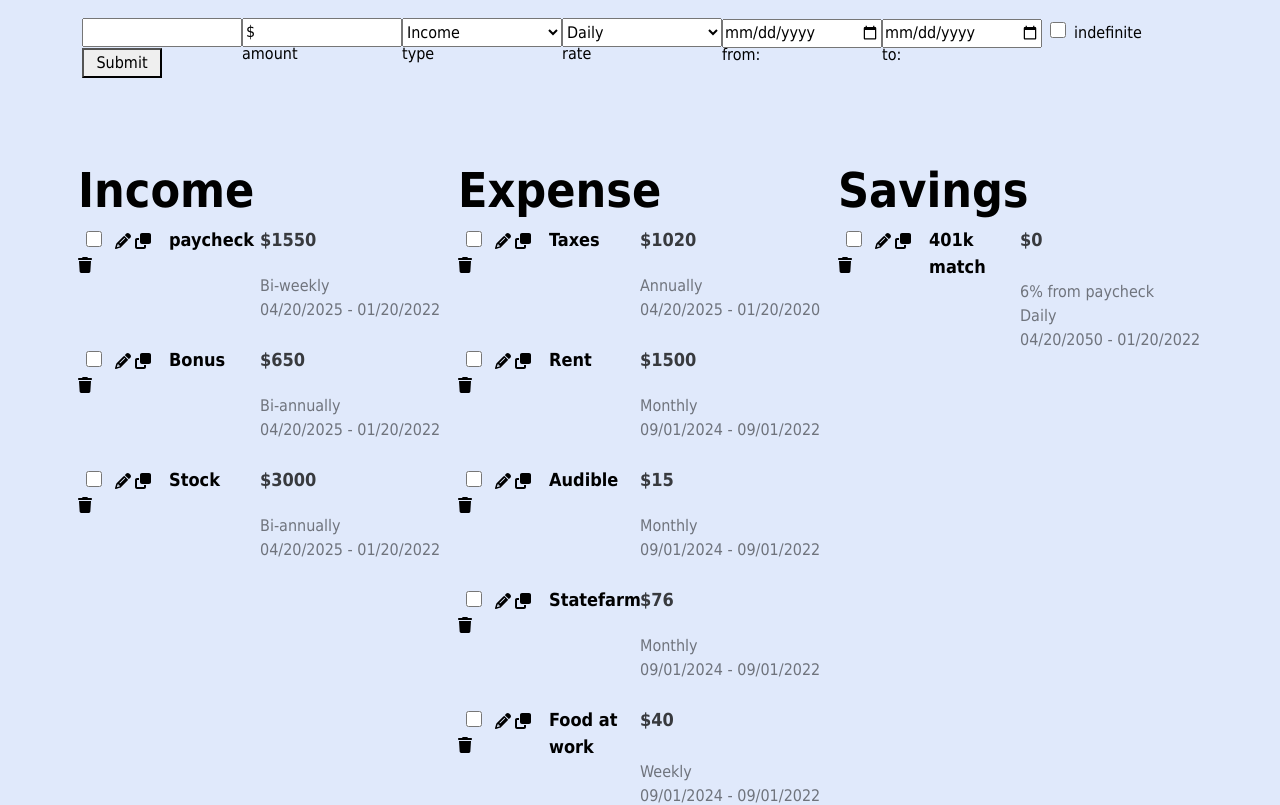
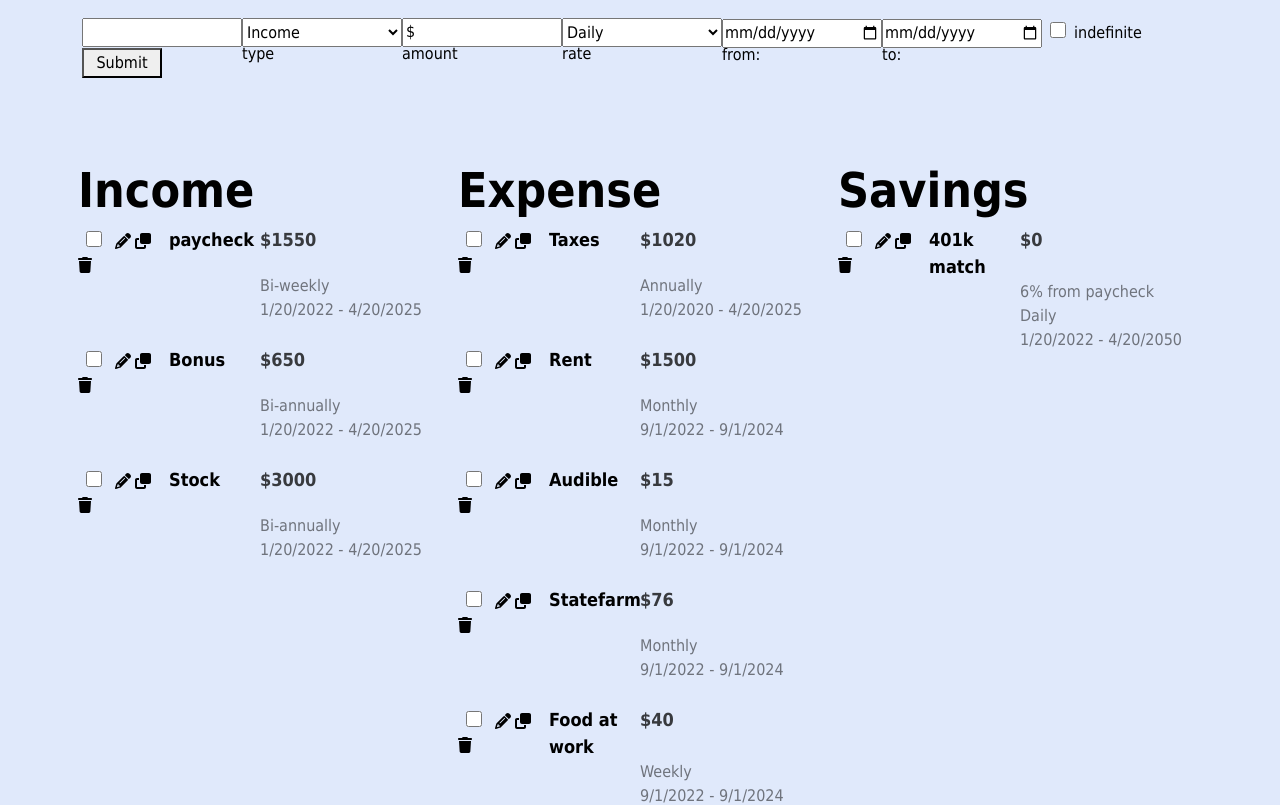
Before and after one commit to crweingarten/owl-fromtend, a React (Create React App) app: page / in a window 1280 px wide. Shown: the top 805 px of the page. Built offline with nearby package versions, Linux system fonts and the light colour scheme.

Commit message:
functionality

```diff
--- a/src/App.js
+++ b/src/App.js
@@ -6,15 +6,20 @@ import Row from "react-bootstrap/Row";
 import Col from "react-bootstrap/Col";
 import EditSuite from "./components/EditSuite";
 import MoneyColumnBox from "./components/MoneyColumnBox";
+import IncomeDropdown from "./components/IncomeDropdown";
 
 function App() {
   const { money_items } = require("./components/testdata.json");
+  const [items, setItem] = useState(money_items);
+  const [editItem, setEditItem] = useState();
+  const [deleteItem, setDeleteItem] = useState();
+  const [isSavings, setSavings] = useState(false);
 
   let income = [];
   let expense = [];
   let savings = [];
 
-  money_items.forEach((item) => {
+  items.forEach((item) => {
     if (item.type === "income") {
       income.push(item);
     } else if (item.type === "expense") {
@@ -24,19 +29,30 @@ function App() {
     }
   });
 
-  const [incomeItems, setIncome] = useState(income);
-  const [editItem, setEditItem] = useState();
-  const [isSavings, setSavings] = useState(false);
+  const incomeDropdown = IncomeDropdown(income);
 
-  function handleUpdate(item, editStatus) {
-    // console.log("IN:", item.rate);
+  // function indefiniteTranslator(dateto) {
+  //   if (dateto === "2999-01-01") {
+  //     return "Indefinite";
+  //   }
+  //   if (dateto === "Indefinite") {
+  //     return "2999-01-01";
+  //   } else {
+  //     return dateto;
+  //   }
+  // }
+
+  function handleUpdate(item) {
+    handleSavings(item.type);
     const formattedItem = {
       name: item.name,
+      id: item.id ? item.id : `${item.type}-${items.length + 1}`,
       amount: item.amount,
       type: item.type,
       rate: item.rate,
       duration: {
         From: item.datefrom,
+        // To: indefiniteTranslator(item.dateto),
         To: item.dateto,
       },
       withdraw: item.withdraw,
@@ -45,11 +61,41 @@ function App() {
       compound: item.compound,
     };
 
-    // console.log("OUT:", formattedItem.rate);
+    const editedItems = items.map((storedItem) => {
+      if (storedItem.id === formattedItem.id) {
+        return formattedItem;
+      } else {
+        return storedItem;
+      }
+    });
 
-    editStatus === "new"
-      ? setIncome([...incomeItems, formattedItem])
-      : setEditItem(item);
+    !item.id ? setItem([...items, formattedItem]) : setItem(editedItems);
+    setEditItem("");
+  }
+
+  function handleEdit(item, editType) {
+    if (editType === "edit") {
+      console.log(item);
+      setEditItem(item);
+    }
+    if (editType === "duplicate") {
+      setEditItem({ ...item, name: `${item.name}-copy`, id: "" });
+    }
+    if (editType === "delete") {
+      setDeleteItem(item);
+    }
+  }
+
+  function handleDelete(item, type) {
+    if (type === "cancel") {
+      setDeleteItem("");
+      setEditItem("");
+    }
+    if (type === "delete") {
+      const itemsMinusOne = items.filter((data) => data.id !== item.id);
+      setItem(itemsMinusOne);
+      setEditItem("");
+    }
   }
 
   function handleSavings(e) {
@@ -65,28 +111,38 @@ function App() {
             handleSavings={handleSavings}
             isSavings={isSavings}
             editItem={editItem}
+            incomeDropdown={incomeDropdown}
           />
         </Row>
         <Row>
           <Col xs={4}>
             <MoneyColumnBox
               type="income"
-              data={incomeItems}
-              handleUpdate={handleUpdate}
+              data={income}
+              handleEdit={handleEdit}
+              handleDelete={handleDelete}
+              isEdit={editItem}
+              isDelete={deleteItem}
             />
           </Col>
           <Col xs={4}>
             <MoneyColumnBox
               type="expense"
               data={expense}
-              handleUpdate={handleUpdate}
+              handleEdit={handleEdit}
+              handleDelete={handleDelete}
+              isEdit={editItem}
+              isDelete={deleteItem}
             />
           </Col>
           <Col xs={4}>
             <MoneyColumnBox
               type="savings"
               data={savings}
-              handleUpdate={handleUpdate}
+              handleEdit={handleEdit}
+              handleDelete={handleDelete}
+              isEdit={editItem}
+              isDelete={deleteItem}
             />
           </Col>
         </Row>
--- a/src/components/EditSuite.jsx
+++ b/src/components/EditSuite.jsx
@@ -1,19 +1,25 @@
+import { useState } from "react";
 import { Field, Formik } from "formik";
-// import { useState } from "react";
 import DurationsFormatter from "./DurationsFormatter";
-
-// const durationDropdown = DurationsFormatter("dropdown", "rate");
-// const durationDropdown = DurationsFormatter("dropdown", "rate");
 
 export default function EditSuite({
   handleUpdate,
   handleSavings,
   isSavings,
   editItem,
+  incomeDropdown,
 }) {
   const isAddMode = !editItem;
 
-  console.log(editItem);
+  const [isIndefinite, setIndefinite] = useState(false);
+
+  const checkHandler = (setFieldValue) => {
+    setIndefinite(!isIndefinite);
+    !isIndefinite
+      ? setFieldValue("dateto", "2999-01-01")
+      : setFieldValue("dateto", "");
+  };
+
   const formattedTo = !isAddMode
     ? new Date(editItem.duration.To).toISOString().split("T")[0]
     : "";
@@ -28,6 +34,7 @@ export default function EditSuite({
         enableReinitialize={true}
         initialValues={{
           name: isAddMode ? "" : editItem.name,
+          id: isAddMode ? "" : editItem.id,
           amount: isAddMode ? "" : editItem.amount,
           type: isAddMode ? "income" : editItem.type,
           rate: isAddMode ? "DAY" : editItem.rate,
@@ -35,7 +42,7 @@ export default function EditSuite({
           dateto: isAddMode ? "" : formattedTo,
           withdraw: isAddMode ? "" : editItem.withdraw,
           interest_rate: isAddMode ? "" : editItem.interest_rate,
-          from: isAddMode ? "FIX ME" : editItem.from,
+          from: isAddMode ? "" : editItem.from,
           compound: isAddMode ? "DAY" : editItem.compound,
         }}
         // validate={(values) => {
@@ -50,7 +57,7 @@ export default function EditSuite({
             alert(JSON.stringify(values, null, 2));
             setSubmitting(false);
           }, 400);
-          handleUpdate(values, "new");
+          handleUpdate(values);
         }}
       >
         {({
@@ -61,6 +68,7 @@ export default function EditSuite({
           handleBlur,
           handleSubmit,
           isSubmitting,
+          setFieldValue,
         }) => (
           <form onSubmit={handleSubmit}>
             <label>
@@ -74,8 +82,25 @@ export default function EditSuite({
               />
             </label>
             {errors.name && touched.name && errors.name}
+            <label>
+              type
+              <Field
+                as="select"
+                name="type"
+                onChange={(e) => {
+                  handleChange(e);
+                  handleSavings(e.target.value);
+                }}
+                onBlur={handleBlur}
+              >
+                <option value={"income"}>Income</option>
+                <option value={"expense"}>Expense</option>
+                <option value={"saving"}>Savings</option>
+              </Field>
+              {errors.type && touched.type && errors.type}
+            </label>
+
             <span className="dollar">$</span>
-
             <label>
               amount
               <input
@@ -88,24 +113,8 @@ export default function EditSuite({
               />
             </label>
             {errors.amount && touched.amount && errors.amount}
-            <label>
-              type
-              <Field
-                as="select"
-                name="type"
-                onChange={(e) => {
-                  handleChange(e);
-                  handleSavings(e.target.value);
-                }}
-                onBlur={handleBlur}
-                value={values.type}
-              >
-                <option value={"income"}>Income</option>
-                <option value={"expense"}>Expense</option>
-                <option value={"saving"}>Savings</option>
-              </Field>
-              {errors.type && touched.type && errors.type}
-            </label>
+            {isSavings === false ? (
+              <>
                 <label>
                   rate
                   <Field
@@ -130,6 +139,8 @@ export default function EditSuite({
                   />
                 </label>
                 {errors.datefrom && touched.datefrom && errors.datefrom}
+                {isIndefinite ? null : (
+                  <>
                     <label>
                       to:
                       <input
@@ -141,18 +152,19 @@ export default function EditSuite({
                       />
                     </label>
                     {errors.dateto && touched.dateto && errors.dateto}
+                  </>
+                )}
 
                 <input
                   className="checkbox"
                   type="checkbox"
                   name="indefinite"
-              onChange={handleChange}
-              onBlur={handleBlur}
-              value={values.indefinite}
+                  onChange={() => {
+                    checkHandler(setFieldValue);
+                  }}
                 />
                 <label className="indefinite">indefinite</label>
-            {errors.indefinite && touched.indefinite && errors.indefinite}
-            {isSavings === false ? (
+
                 <button
                   type="submit"
                   className="submit-button"
@@ -160,6 +172,7 @@ export default function EditSuite({
                 >
                   Submit
                 </button>
+              </>
             ) : null}
             {isSavings === true ? (
               <div>
@@ -194,7 +207,7 @@ export default function EditSuite({
                     onBlur={handleBlur}
                     value={values.from}
                   >
-                    {/* {durationDropdown} */}
+                    {incomeDropdown}
                   </Field>
                 </label>
                 <label>
--- /dev/null
+++ b/src/components/IncomeDropdown.jsx
@@ -0,0 +1,12 @@
+export default function IncomeDropdown(incomeItems) {
+  const incomeDropdown = [];
+
+  incomeItems.forEach((item) => {
+    incomeDropdown.push(
+      <option key={item.id} value={item.name}>
+        {item.name}
+      </option>
+    );
+  });
+  return incomeDropdown;
+}
--- a/src/components/MoneyColumnBox.jsx
+++ b/src/components/MoneyColumnBox.jsx
@@ -1,8 +1,22 @@
 import MoneyItem from "./MoneyItem";
 
-export default function MoneyColumnBox({ type, data, handleUpdate }) {
+export default function MoneyColumnBox({
+  type,
+  data,
+  handleEdit,
+  handleDelete,
+  isDelete,
+  isEdit,
+}) {
   const moneyItems = data.map((item) => (
-    <MoneyItem key={item.name} item={item} handleUpdate={handleUpdate} />
+    <MoneyItem
+      key={item.id}
+      item={item}
+      isEdit={isEdit}
+      isDelete={isDelete}
+      handleEdit={handleEdit}
+      handleDelete={handleDelete}
+    />
   ));
 
   return (
--- a/src/components/MoneyItem.jsx
+++ b/src/components/MoneyItem.jsx
@@ -1,3 +1,4 @@
+import { useState } from "react";
 import Container from "react-bootstrap/Container";
 import Row from "react-bootstrap/Row";
 import Col from "react-bootstrap/Col";
@@ -5,20 +6,54 @@ import { FontAwesomeIcon } from "@fortawesome/react-fontawesome";
 import { faPencil, faClone, faTrash } from "@fortawesome/free-solid-svg-icons";
 import DurationsFormatter from "./DurationsFormatter";
 
-export default function MoneyItem({ item, handleUpdate }) {
-  console.log(item.type);
+export default function MoneyItem({
+  item,
+  handleEdit,
+  isEdit,
+  handleDelete,
+  isDelete,
+}) {
+  function dateFormatter(date) {
+    if (!date) {
+      return "";
+    }
+    if (date === "2999-01-01") {
+      return "Indefinite";
+    } else {
+      return new Date(date).toLocaleDateString();
+    }
+  }
+
+  // }
+  const [isInactive, setInactive] = useState(false);
+  const boxColor = isEdit && item.id === isEdit.id ? "money-item" : "";
+  const deleteWarning = isDelete && item.id === isDelete.id;
+  const inactive = isInactive ? "inactive" : "";
+
   return (
-    <Container>
+    <>
+      {!deleteWarning ? (
+        <div className={inactive}>
+          <Container className={boxColor}>
             <Row>
               <Col xs={3} className="toolbox">
-          <input type="checkbox" className="item-checkbox" id={item.name} />{" "}
-          <span onClick={() => handleUpdate(item)}>
+                <input
+                  type="checkbox"
+                  className="item-checkbox"
+                  id={item.name}
+                  onChange={() => {
+                    setInactive(!isInactive);
+                  }}
+                />{" "}
+                <span onClick={() => handleEdit(item, "edit")}>
                   <FontAwesomeIcon icon={faPencil} />
                 </span>{" "}
-          <span onClick={() => handleUpdate(item)}>
+                <span onClick={() => handleEdit(item, "duplicate")}>
                   <FontAwesomeIcon icon={faClone} />
                 </span>{" "}
+                <span onClick={() => handleEdit(item, "delete")}>
                   <FontAwesomeIcon icon={faTrash} />
+                </span>
               </Col>
               <Col xs={3} className="money-item-title">
                 {item.name}
@@ -48,9 +83,28 @@ export default function MoneyItem({ item, handleUpdate }) {
             <Row className="mb-4 money-item-info">
               <Col xs={6} />
               <Col xs={6}>
-          {item.duration.To} - {item.duration.From}
+                {dateFormatter(item.duration.From)} -{" "}
+                {dateFormatter(item.duration.To)}
               </Col>
             </Row>
           </Container>
+        </div>
+      ) : (
+        <Container className="delete-warning">
+          <Col xs={12} className="my-3">
+            <div className="delete-warning">
+              Are you sure you want to delete{" "}
+            </div>
+            <div>
+              <span className="money-item-title">{item.name}?</span>
+            </div>
+            <div>
+              <button onClick={() => handleDelete(item, "delete")}>Yes</button>
+              <button onClick={() => handleDelete(item, "cancel")}>No</button>
+            </div>
+          </Col>
+        </Container>
+      )}
+    </>
   );
 }
```
Also changed, not shown: src/OwlFrontEnd.css (+10 -1 lines), src/components/testdata.json (+12 -0 lines). Lines whose indentation alone changed are shown as unchanged.
